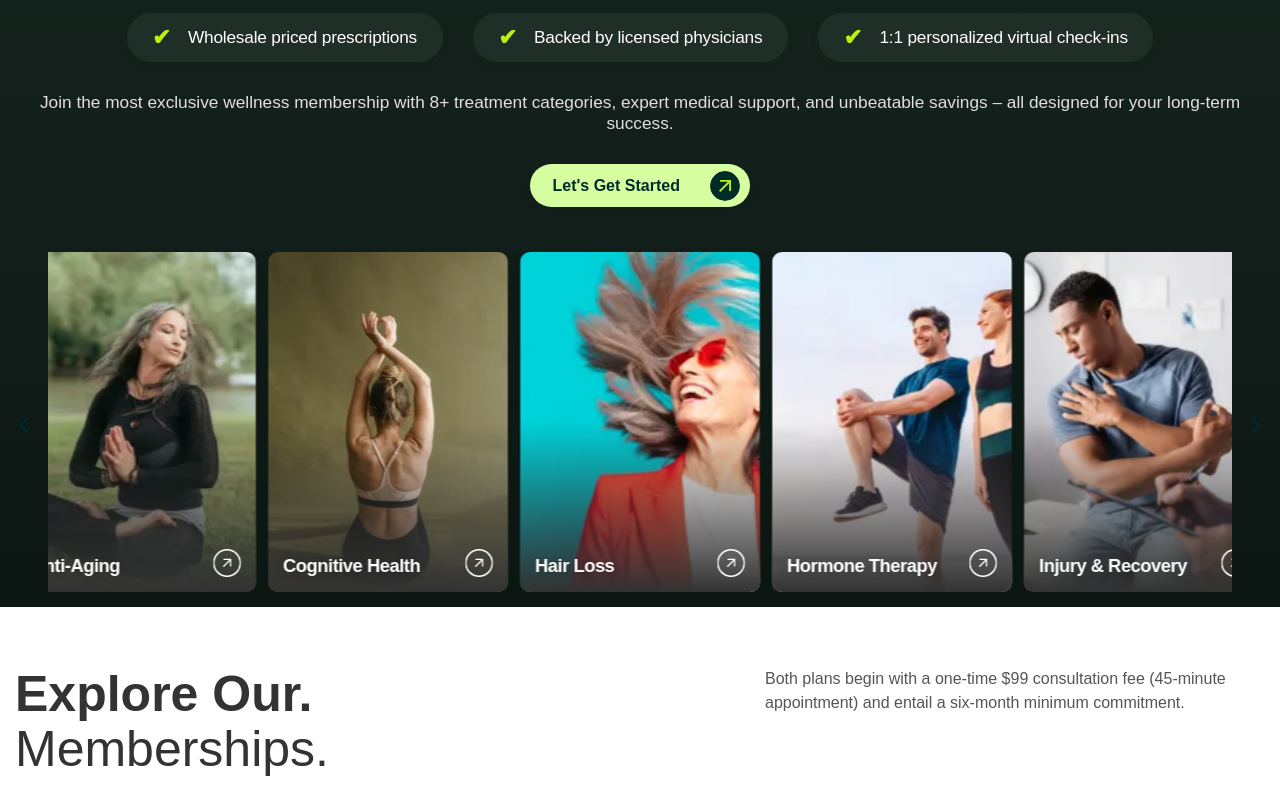
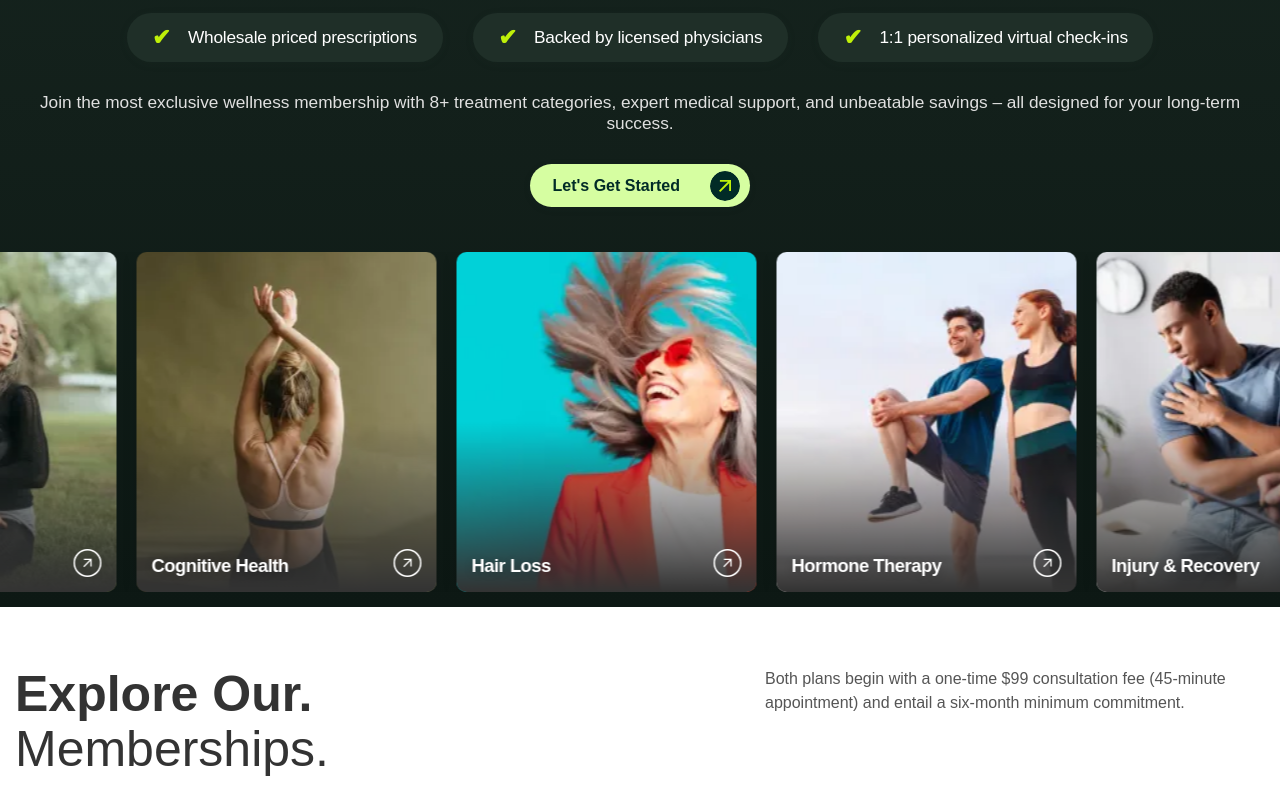
Before and after one commit to aribradshaw/VitaBella, a Next.js app in the folder vitabella/: page /membership in a window 1280 px wide. Shown: the part 426-1223 px from the top of the page. Built offline with nearby package versions, Linux system fonts and the light colour scheme; a web font is replaced by a local one.

Commit message:
Membership Page Complete

```diff
--- a/vitabella/src/app/membership/MembershipCategorySlider.module.css
+++ b/vitabella/src/app/membership/MembershipCategorySlider.module.css
@@ -4,50 +4,53 @@
   overflow: hidden;
   display: flex;
   align-items: center;
-  justify-content: center;
+  justify-content: flex-start;
   height: 340px;
   background: transparent;
   position: relative;
+  margin-left: calc(-50vw + 50%);
+  margin-right: calc(-50vw + 50%);
 }
 
-.customSlider {
-  width: 100%;
+.infiniteSlider {
+  width: 100vw;
   height: 100%;
+  overflow: hidden;
+  position: relative;
 }
 
-.customSlider .sliderWrapper {
-  width: 100%;
+.sliderTrack {
+  display: flex;
+  gap: 20px;
   height: 100%;
-  padding: 0;
-  overflow: visible;
+  padding-left: var(--space-2x);
+  padding-right: var(--space-2x);
+  will-change: transform;
 }
 
-.customSlider .sliderContainer {
-  width: 100%;
-  height: 100%;
-  max-width: none;
-  justify-content: center;
+.navBtn {
+  display: none;
 }
 
-.customSlider .slidesFlex {
-  flex: 1;
-  height: 100%;
-  max-width: none;
+.prevBtn {
+  display: none;
 }
 
-.customSlider .sliderTrack {
-  height: 100%;
-  gap: 20px;
+.nextBtn {
+  display: none;
+}
+.slideLink {
+  text-decoration: none;
+  color: inherit;
+  display: block;
+  flex-shrink: 0;
 }
 
-.customSlider .arrowBtn {
-  display: none;
-}
 .slide {
   position: relative;
   height: 340px;
-  width: 240px;
-  min-width: 240px;
+  width: 300px;
+  min-width: 300px;
   border-radius: var(--border-radius, 2rem);
   overflow: hidden;
   box-shadow: 0 2px 16px rgba(0,0,0,0.13);
@@ -57,6 +60,7 @@
   flex-shrink: 0;
   will-change: transform;
   transition: all 0.3s cubic-bezier(0.4, 0, 0.2, 1);
+  cursor: pointer;
 }
 
 .imageContainer {
@@ -79,16 +83,15 @@
   pointer-events: none;
 }
 .slide:hover {
-  box-shadow: 0 8px 32px rgba(0,0,0,0.25);
-  transform: translateY(-4px);
+  box-shadow: 0 8px 32px rgba(0,0,0,0.25), 0 0 20px rgba(191, 240, 9, 0.3);
 }
 
-.slide:hover .overlayTitle {
-  transform: translateY(-2px);
+.slideLink:hover .overlayTitle {
+  color: var(--e-global-color-lightgreen);
 }
 
-.slide:hover .overlayArrow {
-  transform: translateY(-2px) scale(1.1);
+.slideLink:hover .overlayArrow {
+  transform: scale(1.1);
 }
 
 .overlayTitle {
@@ -118,21 +121,65 @@
   justify-content: center;
   transition: all 0.3s cubic-bezier(0.4, 0, 0.2, 1);
 }
+
+.overlayArrow {
+  position: absolute;
+  right: var(--space-1x);
+  bottom: var(--space-1x);
+  z-index: 3;
+  padding: 0;
+  display: flex;
+  align-items: center;
+  justify-content: center;
+  transition: all 0.3s cubic-bezier(0.4, 0, 0.2, 1);
+}
+
 .overlayArrow img {
   width: 28px;
   height: 28px;
   display: block;
+  transition: opacity 0.3s cubic-bezier(0.4, 0, 0.2, 1);
+}
+
+.overlayArrow::after {
+  content: '';
+  position: absolute;
+  top: 0;
+  left: 0;
+  right: 0;
+  bottom: 0;
+  background-color: var(--e-global-color-lightgreen);
+  -webkit-mask: url('/brand/white-arrow.svg') no-repeat center;
+  mask: url('/brand/white-arrow.svg') no-repeat center;
+  -webkit-mask-size: contain;
+  mask-size: contain;
+  opacity: 0;
+  transition: opacity 0.3s cubic-bezier(0.4, 0, 0.2, 1);
+}
+
+.slideLink:hover .overlayArrow img {
+  opacity: 0;
+}
+
+.slideLink:hover .overlayArrow::after {
+  opacity: 1;
 }
 @media (max-width: 1200px) {
   .slide {
-    width: 200px;
-    min-width: 200px;
+    width: 260px;
+    min-width: 260px;
+  }
+  .sliderTrack {
+    gap: 16px;
   }
 }
 @media (max-width: 900px) {
   .slide {
-    width: 180px;
-    min-width: 180px;
+    width: 220px;
+    min-width: 220px;
+  }
+  .sliderTrack {
+    gap: 12px;
   }
 }
 @media (max-width: 700px) {
@@ -141,8 +188,11 @@
   }
   .slide {
     height: 180px;
-    width: 160px;
-    min-width: 160px;
+    width: 180px;
+    min-width: 180px;
+  }
+  .sliderTrack {
+    gap: 10px;
   }
   .overlayTitle {
     font-size: 0.9rem;
@@ -152,4 +202,9 @@
     width: 18px;
     height: 18px;
   }
+  .navBtn {
+    width: 32px;
+    height: 32px;
+    font-size: 14px;
+  }
 }
--- a/vitabella/src/app/membership/MembershipCategorySlider.tsx
+++ b/vitabella/src/app/membership/MembershipCategorySlider.tsx
@@ -1,26 +1,70 @@
-import React from 'react';
+import React, { useEffect, useRef, useState } from 'react';
 import Image from 'next/image';
-import VitaBellaSlider from '@/components/common/VitaBellaSlider';
+import Link from 'next/link';
 import styles from './MembershipCategorySlider.module.css';
 
 const slides = [
-  { title: 'Anti-Aging', image: '/modules/menu/antiaging.webp' },
-  { title: 'Cognitive Health', image: '/modules/menu/cognitivehealth.webp' },
-  { title: 'Hair Loss', image: '/modules/menu/hairloss.webp' },
-  { title: 'Hormone Therapy', image: '/modules/menu/hormonetherapy.webp' },
-  { title: 'Injury & Recovery', image: '/modules/menu/injuryandrecovery.webp' },
-  { title: 'Sexual Wellness', image: '/modules/menu/sexualwellness.webp' },
-  { title: 'Skin Care', image: '/modules/menu/skincare.webp' },
-  { title: 'Weight Loss', image: '/modules/menu/weightloss.webp' },
+  { title: 'Anti-Aging', image: '/modules/menu/antiaging.webp', href: '/anti-aging' },
+  { title: 'Cognitive Health', image: '/modules/menu/cognitivehealth.webp', href: '/cognitive-health' },
+  { title: 'Hair Loss', image: '/modules/menu/hairloss.webp', href: '/hair-loss' },
+  { title: 'Hormone Therapy', image: '/modules/menu/hormonetherapy.webp', href: '/hormone-therapy' },
+  { title: 'Injury & Recovery', image: '/modules/menu/injuryandrecovery.webp', href: '/injury-and-recovery' },
+  { title: 'Sexual Wellness', image: '/modules/menu/sexualwellness.webp', href: '/sexual-wellness' },
+  { title: 'Skin Care', image: '/modules/menu/skincare.webp', href: '/skin-care' },
+  { title: 'Weight Loss', image: '/modules/menu/weightloss.webp', href: '/weight-loss' },
 ];
 
 const MembershipCategorySlider: React.FC = () => {
+  const [translateX, setTranslateX] = useState(0);
+  const sliderRef = useRef<HTMLDivElement>(null);
+  const animationRef = useRef<number | null>(null);
+
+  // Create extended array for smooth infinite scrolling
+  const extendedSlides = [...slides, ...slides, ...slides];
+  const slideWidth = 320; // 300px card + 20px gap
+  const totalWidth = slides.length * slideWidth;
+
+  useEffect(() => {
+    const animate = () => {
+      setTranslateX(prev => {
+        const newTranslateX = prev - 0.5; // Smooth, slow movement
+
+        // Reset position when we've scrolled through one complete set
+        if (Math.abs(newTranslateX) >= totalWidth) {
+          return 0;
+        }
+
+        return newTranslateX;
+      });
+
+      animationRef.current = requestAnimationFrame(animate);
+    };
+
+    animationRef.current = requestAnimationFrame(animate);
+
+    return () => {
+      if (animationRef.current) {
+        cancelAnimationFrame(animationRef.current);
+      }
+    };
+  }, [totalWidth]);
+
   return (
     <div className={styles.sliderTrackOuter}>
-      <VitaBellaSlider
-        items={slides}
-        visibleCount={5}
-        renderSlide={(slide) => (
+      <div className={styles.infiniteSlider}>
+        <div
+          ref={sliderRef}
+          className={styles.sliderTrack}
+          style={{
+            transform: `translateX(${translateX}px)`,
+          }}
+        >
+          {extendedSlides.map((slide, index) => (
+            <Link
+              key={`${slide.title}-${index}`}
+              href={slide.href}
+              className={styles.slideLink}
+            >
               <div className={styles.slide}>
                 <Image
                   src={slide.image}
@@ -31,10 +75,12 @@ const MembershipCategorySlider: React.FC = () => {
                 <div className={styles.overlayTitle}>{slide.title}</div>
                 <div className={styles.overlayArrow}>
                   <img src="/brand/white-arrow.svg" alt="arrow" />
-            </div>          </div>
-        )}
-        className={styles.customSlider}
-      />
+                </div>
+              </div>
+            </Link>
+          ))}
+        </div>
+      </div>
     </div>
   );
 };
--- a/vitabella/src/components/Header/Header.tsx
+++ b/vitabella/src/components/Header/Header.tsx
@@ -40,7 +40,7 @@ const treatmentCategories = [
 	},
 	{
 		name: 'Injury & Recovery',
-		slug: '/injury-recovery',
+		slug: '/injury-and-recovery',
 		img: '/modules/menu/injuryandrecovery.webp',
 	},
 	{
--- a/vitabella/src/components/common/CategorySlider.tsx
+++ b/vitabella/src/components/common/CategorySlider.tsx
@@ -44,7 +44,7 @@ const categories = [
 		title: "Injury & Recovery",
 		desc: "Advanced treatments to accelerate your recovery and get you back to your best.",
 		image: "/categories/injury-and-recovery/injuryrecoveryslider.webp",
-		href: "/injury-recovery",
+		href: "/injury-and-recovery",
 	},
 	{
 		key: "skin-care",
```
Also changed, not shown: vitabella/src/app/injury-and-recovery/page.tsx (renamed from vitabella/src/app/injury-recovery/page.tsx). Lines whose indentation alone changed are shown as unchanged.
